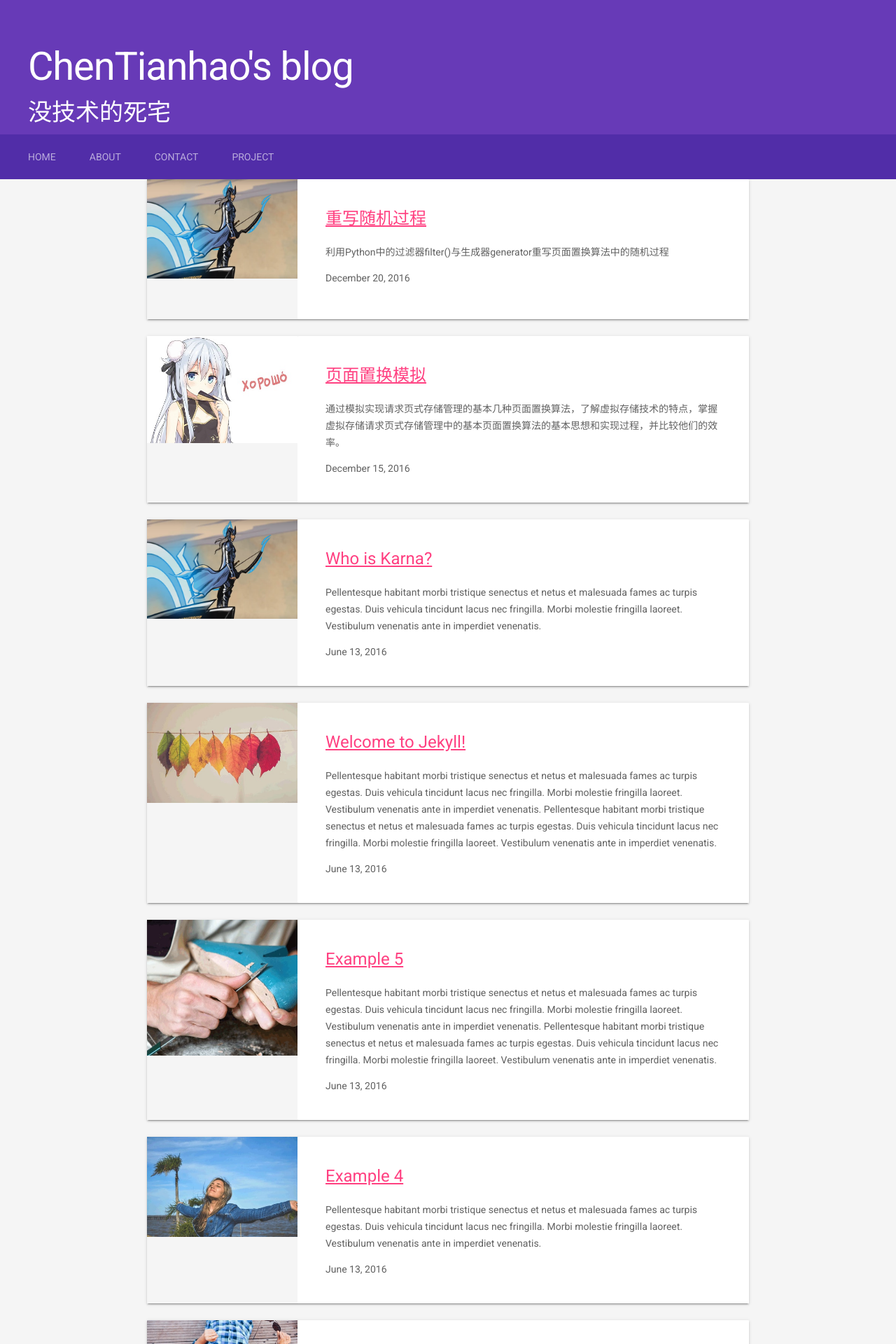
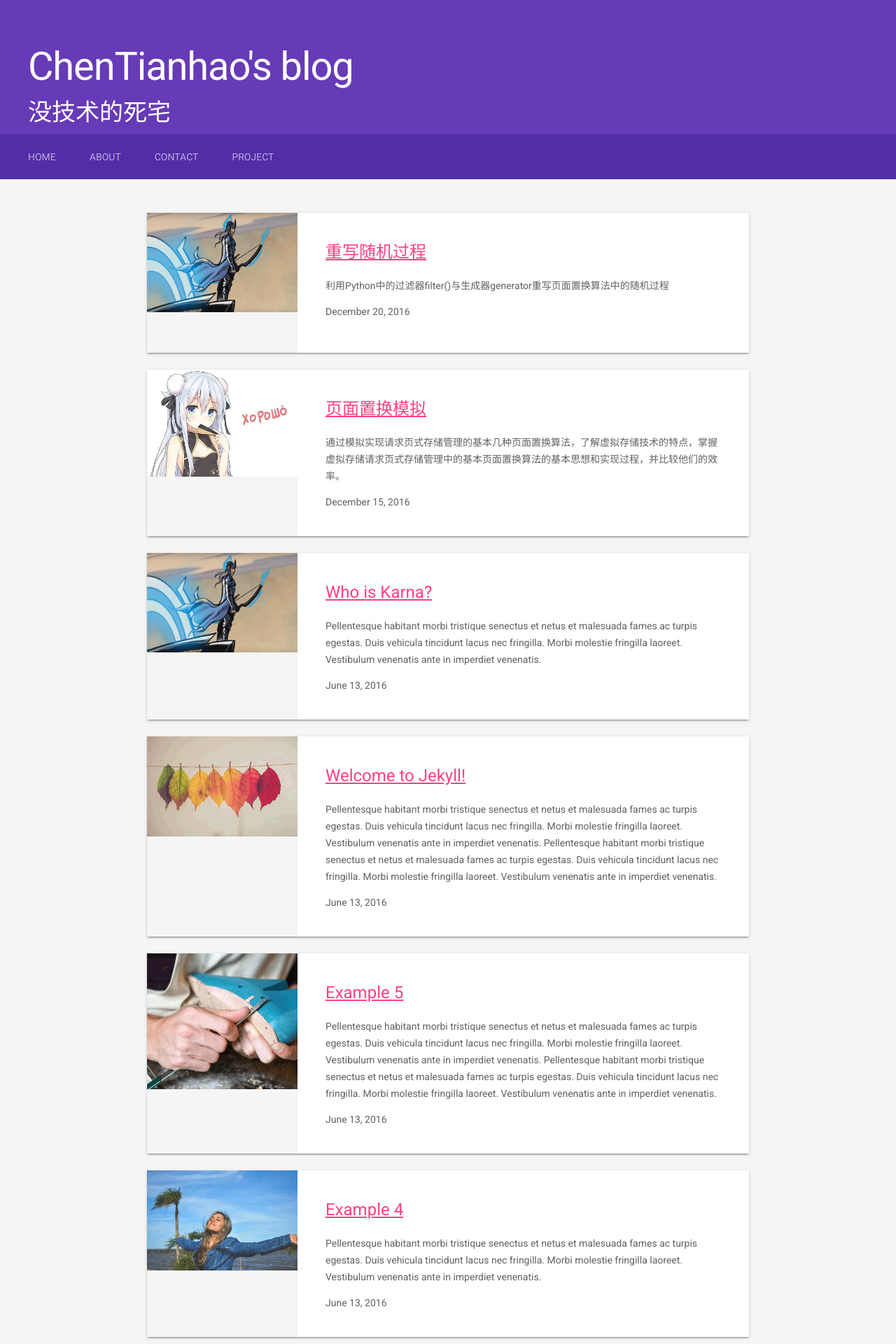
Before and after one commit to Snivyc/Snivyc.github.io, a Jekyll site: the page built from index.html, in a window 1280 px wide. Shown: the top 1920 px of the page at 70% size. Built offline with Jekyll 4.4.1, drawn with Linux system fonts in a browser that asks for light colours.

Commit message:
modified:   _layouts/default.html

```diff
--- a/_layouts/default.html
+++ b/_layouts/default.html
@@ -24,20 +24,17 @@
           </button>
         </div>
       </header>
-    <main class="mdl-layout__content">
-<div id="main">
+  <main class="mdl-layout__content">
+    <div class="mdl-layout__tab-panel is-active" id="overview">
 
 
+      {{content}}
 
 
-{{content}}
+      {% include footer.html %}
 
-
-
-{% include footer.html %}
-
+    </div>
+  </main>
 </div>
-      </main>
-    </div>
 </body>
 </html>
```
